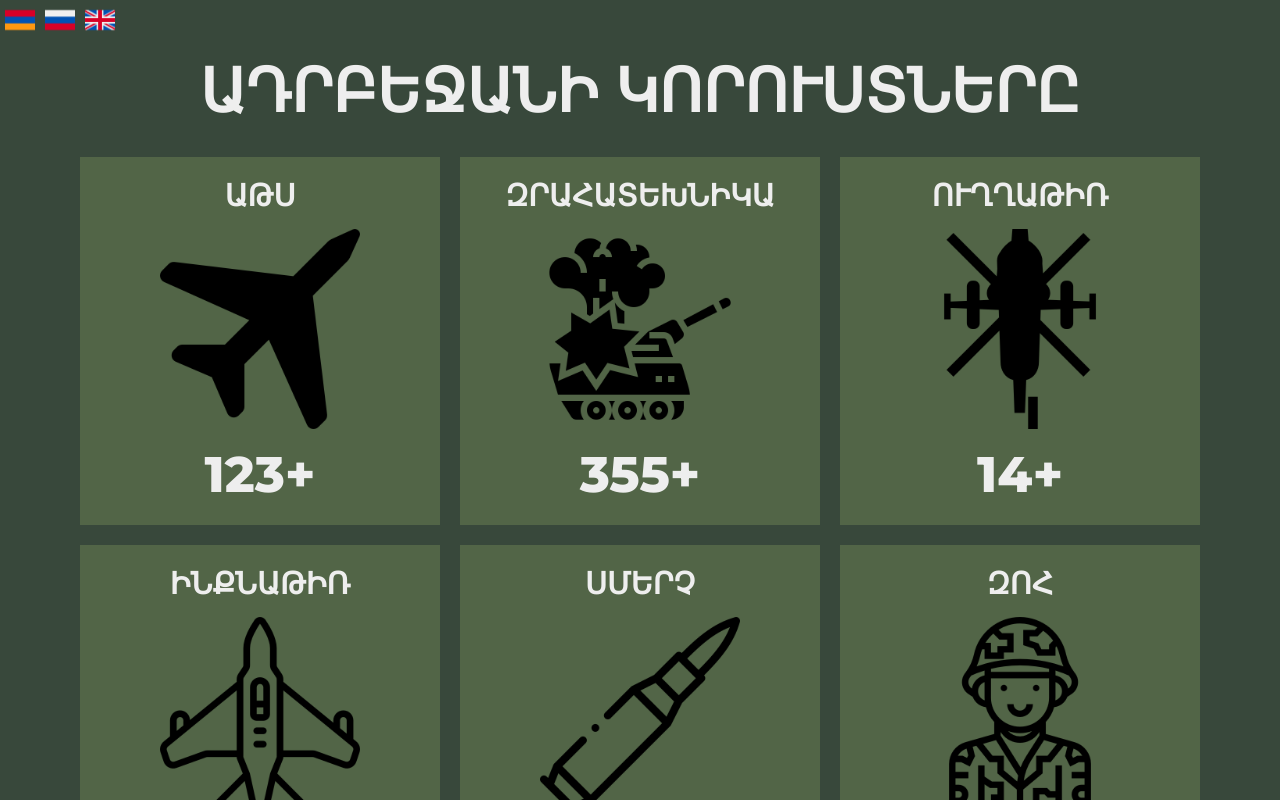
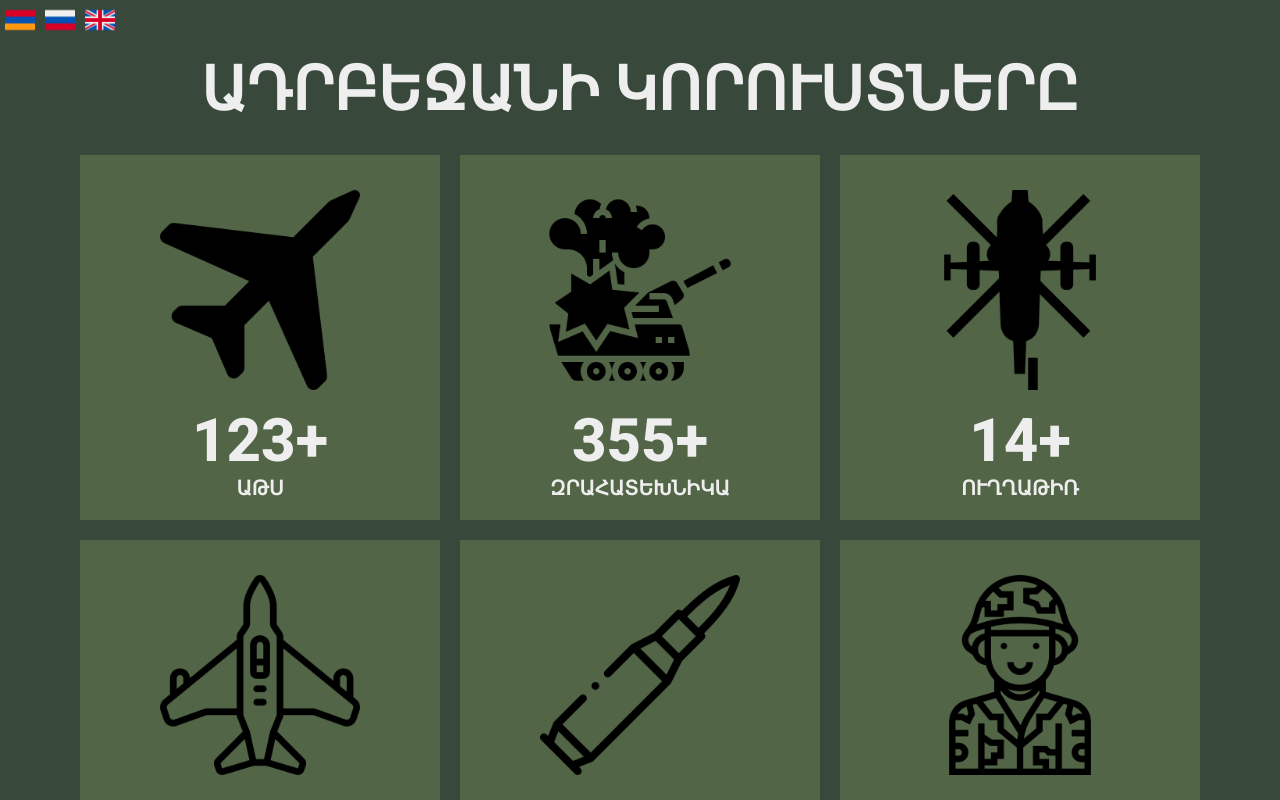
Before and after one commit to Hovakimyan/forvictory, a React (Create React App) app: page / in a window 1280 px wide. Shown: the top 800 px of the page. Built offline with nearby package versions, Linux system fonts and the light colour scheme.

Commit message:
fix: update font

```diff
--- a/public/index.html
+++ b/public/index.html
@@ -9,7 +9,7 @@
       content="Web site created using create-react-app"
     />
     <link
-        href="https://fonts.googleapis.com/css?family=Montserrat:100,200,300,400,500,600,700,800,900&display=swap"
+        href="https://fonts.googleapis.com/css?family=Roboto:100,200,300,400,500,600,700,800,900&display=swap"
         rel="stylesheet"
     />
     <title>For Victory</title>
--- a/src/pages/home/list/item/index.js
+++ b/src/pages/home/list/item/index.js
@@ -8,9 +8,9 @@
     const name= t(item.name)
     return (
         <Styled.Container>
-            <Styled.Title>{name}</Styled.Title>
             <Styled.Image title={name} url={item.img} />
             <Styled.Count>{item.count}+</Styled.Count>
+            <Styled.Title>{name}</Styled.Title>
         </Styled.Container>
     )
 }
--- a/src/pages/home/list/item/styled.js
+++ b/src/pages/home/list/item/styled.js
@@ -14,12 +14,12 @@
 export const Title = styled.h3`
     text-align: center;
     text-transform: uppercase;
-    font-size: 30px;
+    font-size: 20px;
 `
 
 export const Count = styled.p`
     text-align: center;
-    font-size: 50px;
+    font-size: 60px;
     font-weight: 800;
 `
 
--- a/src/pages/reset-css.js
+++ b/src/pages/reset-css.js
@@ -4,7 +4,7 @@
     html, body, #root {
         width: 100%;
         height: 100%;
-        font: 16px Montserrat;
+        font: 16px Roboto;
         font-weight: 400;
         background: #38483b;
         color: #eeeeee;
@@ -26,10 +26,10 @@
         padding: 0;
         border: 0;
         vertical-align: baseline;
-        font-family: Montserrat;
+        font-family: Roboto;
     }
     input, textarea {
-        font: 16px Montserrat;
+        font: 16px Roboto;
     }
     /* HTML5 display-role reset for older browsers */
     article, aside, details, figcaption, figure,
```
